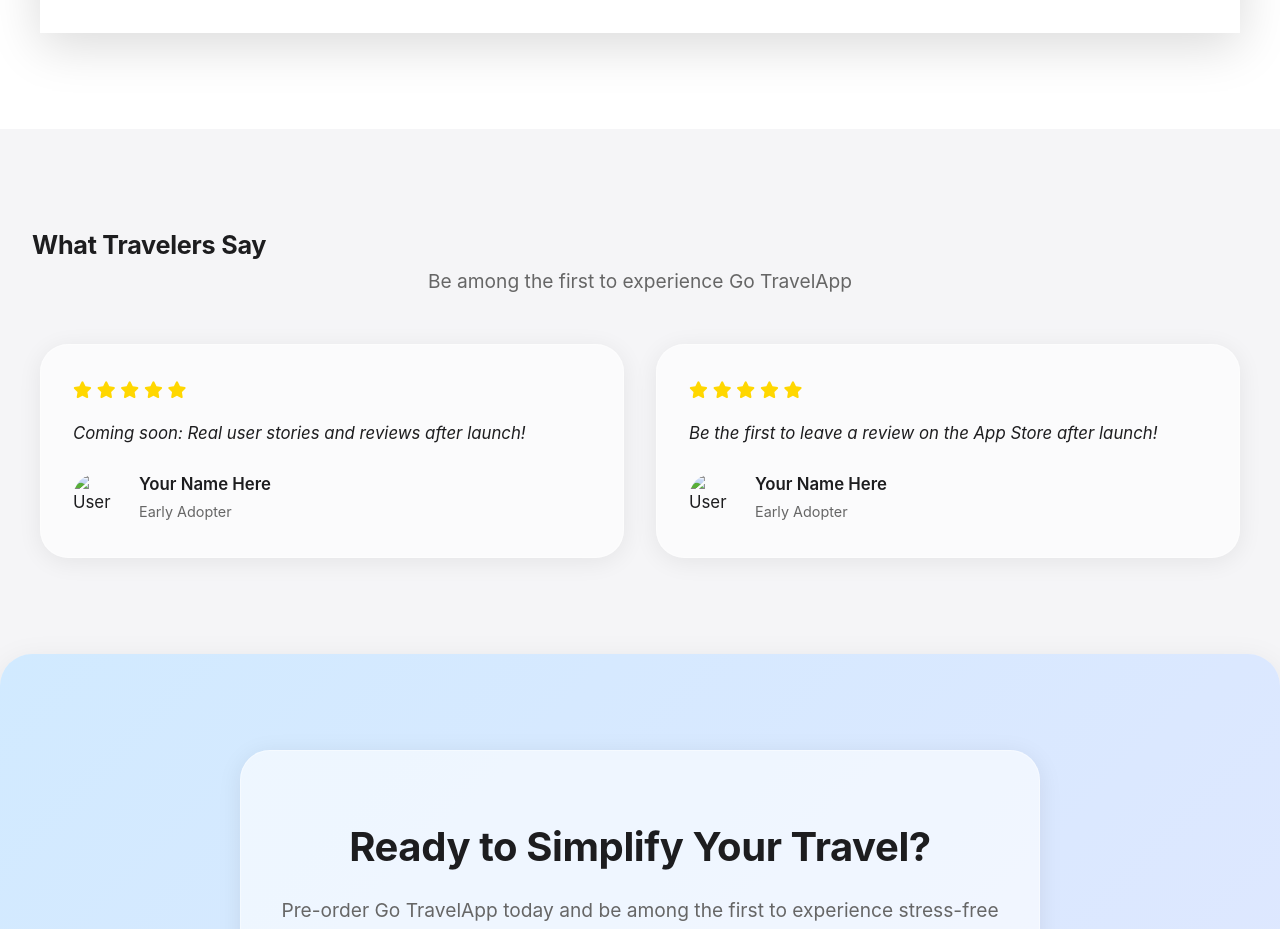
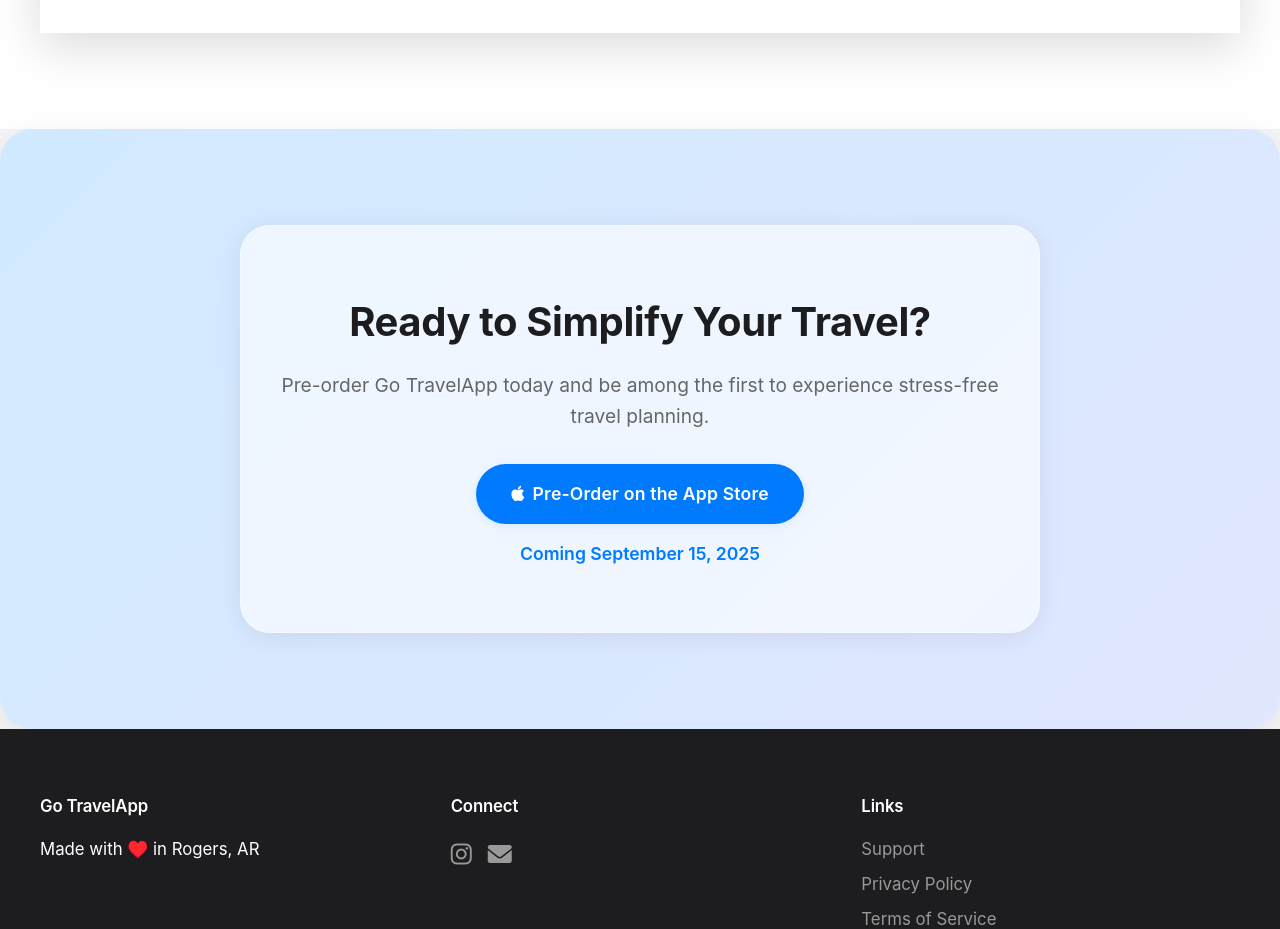
Before and after one commit to danielselmeci/gotravelapp.github.io, a plain HTML site: page index.html in a window 1280 px wide. Shown: the part 2520-3449 px from the top of the page. Drawn offline with Linux system fonts and the light colour scheme.

Commit message:
Update index.html

```diff
--- a/index.html
+++ b/index.html
@@ -105,48 +105,6 @@
         </div>
     </section>
 
-    <section class="testimonials">
-        <h2>What Travelers Say</h2>
-        <p class="section-subtitle">Be among the first to experience Go TravelApp</p>
-
-        <div class="testimonial-grid">
-            <div class="testimonial-card glass">
-                <div class="testimonial-rating">
-                    <i class="fas fa-star"></i>
-                    <i class="fas fa-star"></i>
-                    <i class="fas fa-star"></i>
-                    <i class="fas fa-star"></i>
-                    <i class="fas fa-star"></i>
-                </div>
-                <p><em>Coming soon: Real user stories and reviews after launch!</em></p>
-                <div class="testimonial-author">
-                    <img src="images/avatar1.jpg" alt="User">
-                    <div>
-                        <strong>Your Name Here</strong>
-                        <span>Early Adopter</span>
-                    </div>
-                </div>
-            </div>
-            <div class="testimonial-card glass">
-                <div class="testimonial-rating">
-                    <i class="fas fa-star"></i>
-                    <i class="fas fa-star"></i>
-                    <i class="fas fa-star"></i>
-                    <i class="fas fa-star"></i>
-                    <i class="fas fa-star"></i>
-                </div>
-                <p><em>Be the first to leave a review on the App Store after launch!</em></p>
-                <div class="testimonial-author">
-                    <img src="images/avatar2.jpg" alt="User">
-                    <div>
-                        <strong>Your Name Here</strong>
-                        <span>Early Adopter</span>
-                    </div>
-                </div>
-            </div>
-        </div>
-    </section>
-
     <section class="cta-section">
         <div class="cta-content glass">
             <h2>Ready to Simplify Your Travel?</h2>
```
